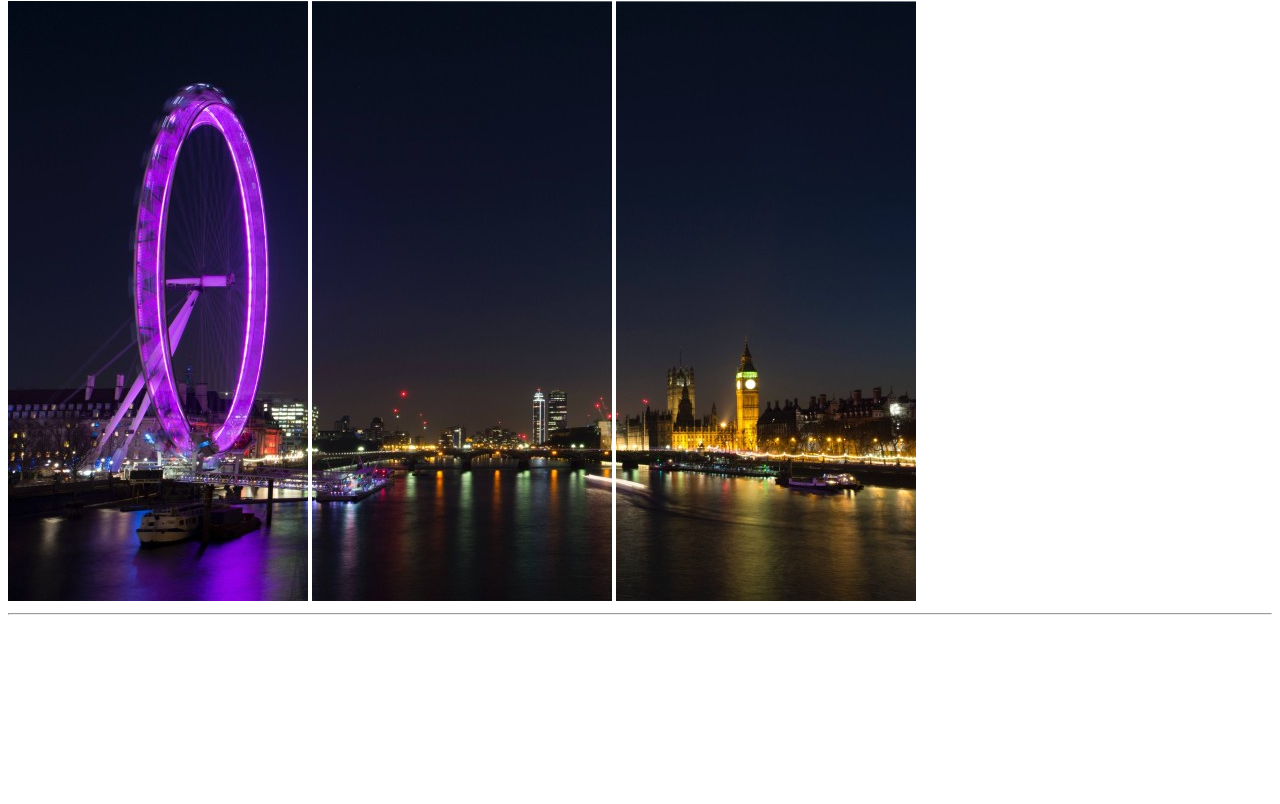
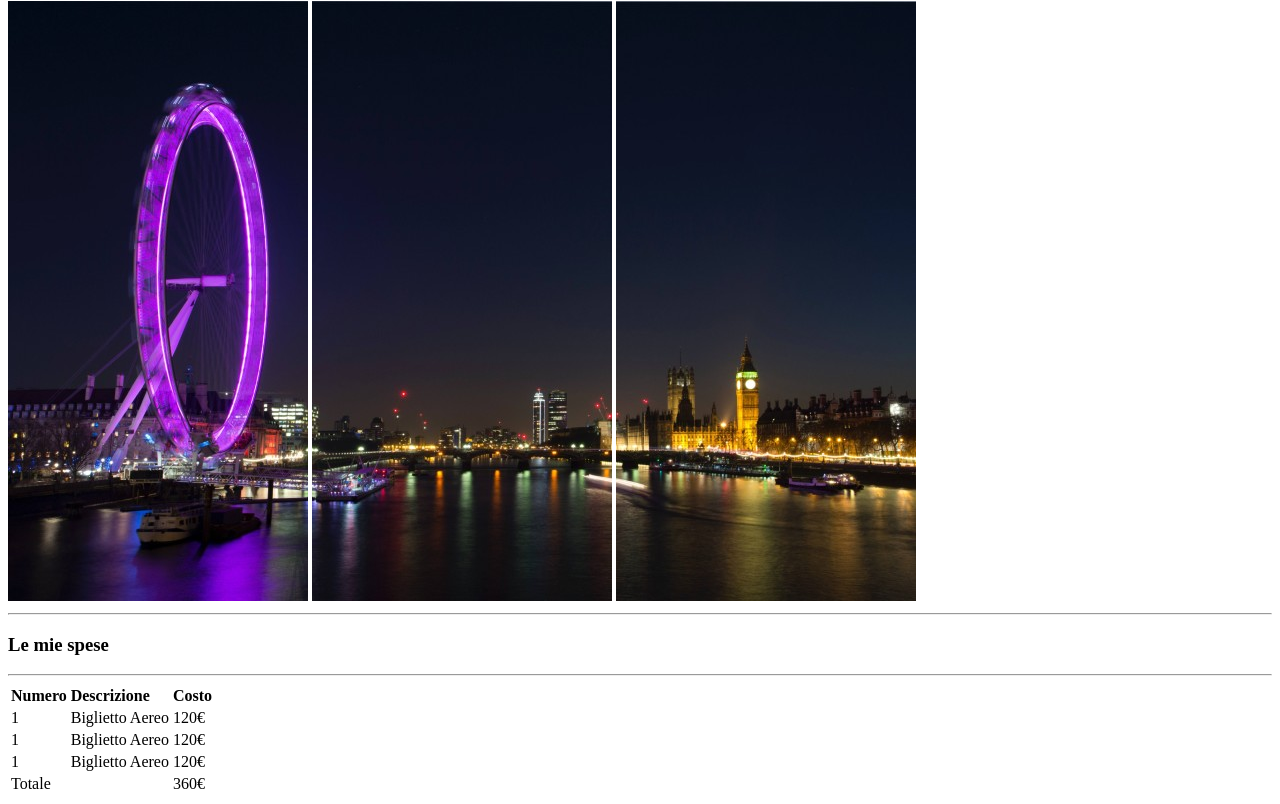
Before and after one commit to msacco1997/html-london-trip, a plain HTML site: page index.html in a window 1280 px wide. Shown: the part 79-883 px from the top of the page. Before the commit the page ends 800 px from the top, so only its background shows below. Drawn offline with Linux system fonts and the light colour scheme.

Commit message:
Inserimento tabella spese

```diff
--- a/index.html
+++ b/index.html
@@ -12,5 +12,40 @@
     <img src="img/pexels-bill-emrich-230794-1.jpg">
     <img src="img/pexels-bill-emrich-230794-2.jpg">
     <hr>
+    <h3>Le mie spese</h3>
+    <table>
+        <thead>
+            <td><strong>Numero</strong></td>
+            <td><strong>Descrizione</strong></td>
+            <td><strong>Costo</strong></td>
+        </thead>
+        <tbody>
+            <tr>
+                <td>1</td>
+                <td>Biglietto Aereo</td>
+                <td>120€</td>
+            </tr>
+            <tr>
+                <td>1</td>
+                <td>Biglietto Aereo</td>
+                <td>120€</td>
+            </tr>
+            <tr>
+                <td>1</td>
+                <td>Biglietto Aereo</td>
+                <td>120€</td>
+            </tr>
+        </tbody>
+        <tfoot>
+            <tr>
+                <td>Totale</td>
+                <td></td>
+                <td>360€</td>
+            </tr>
+        </tfoot>
+    <hr>
+
+
+    </table>
 </body>
 </html>
```
